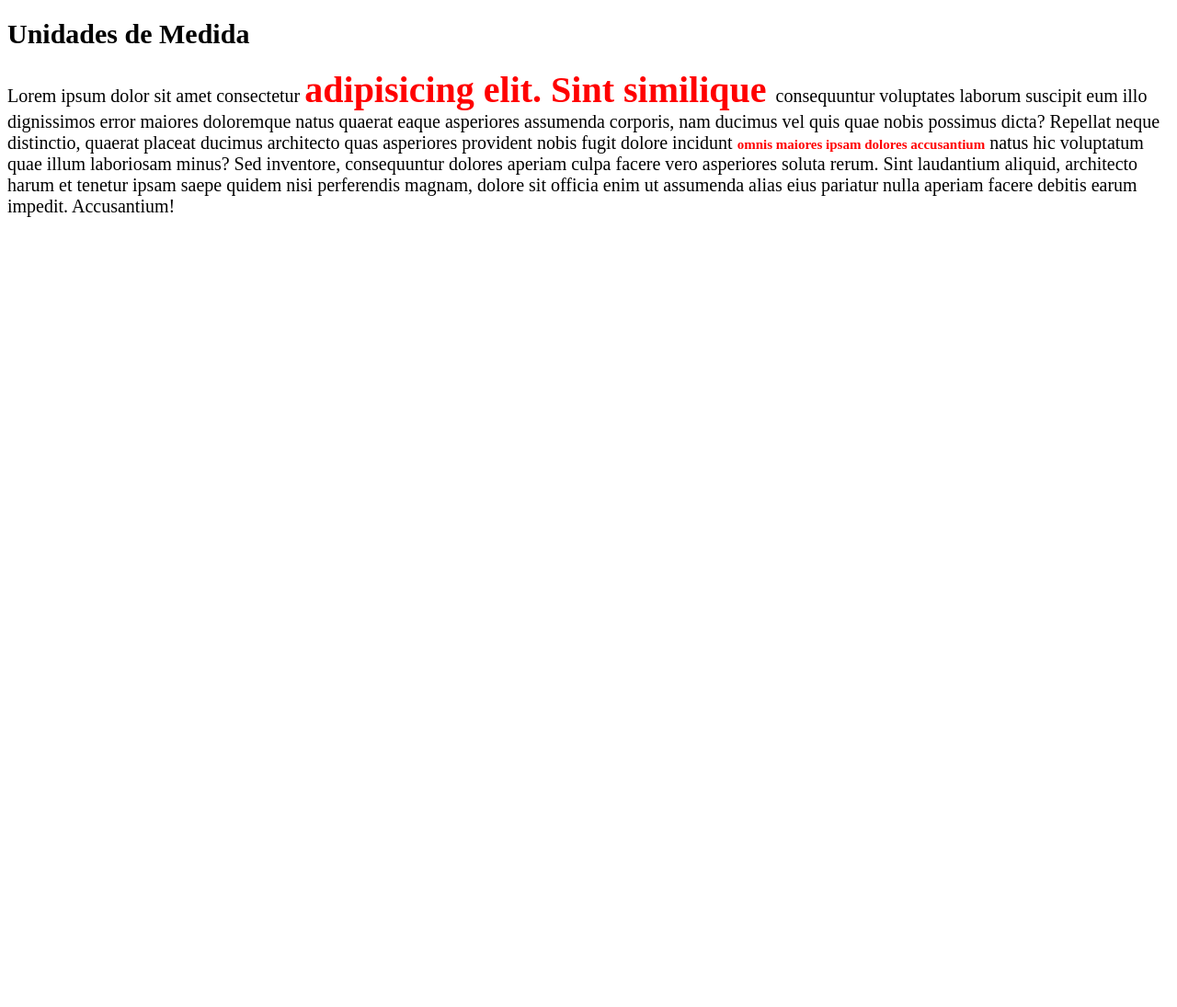
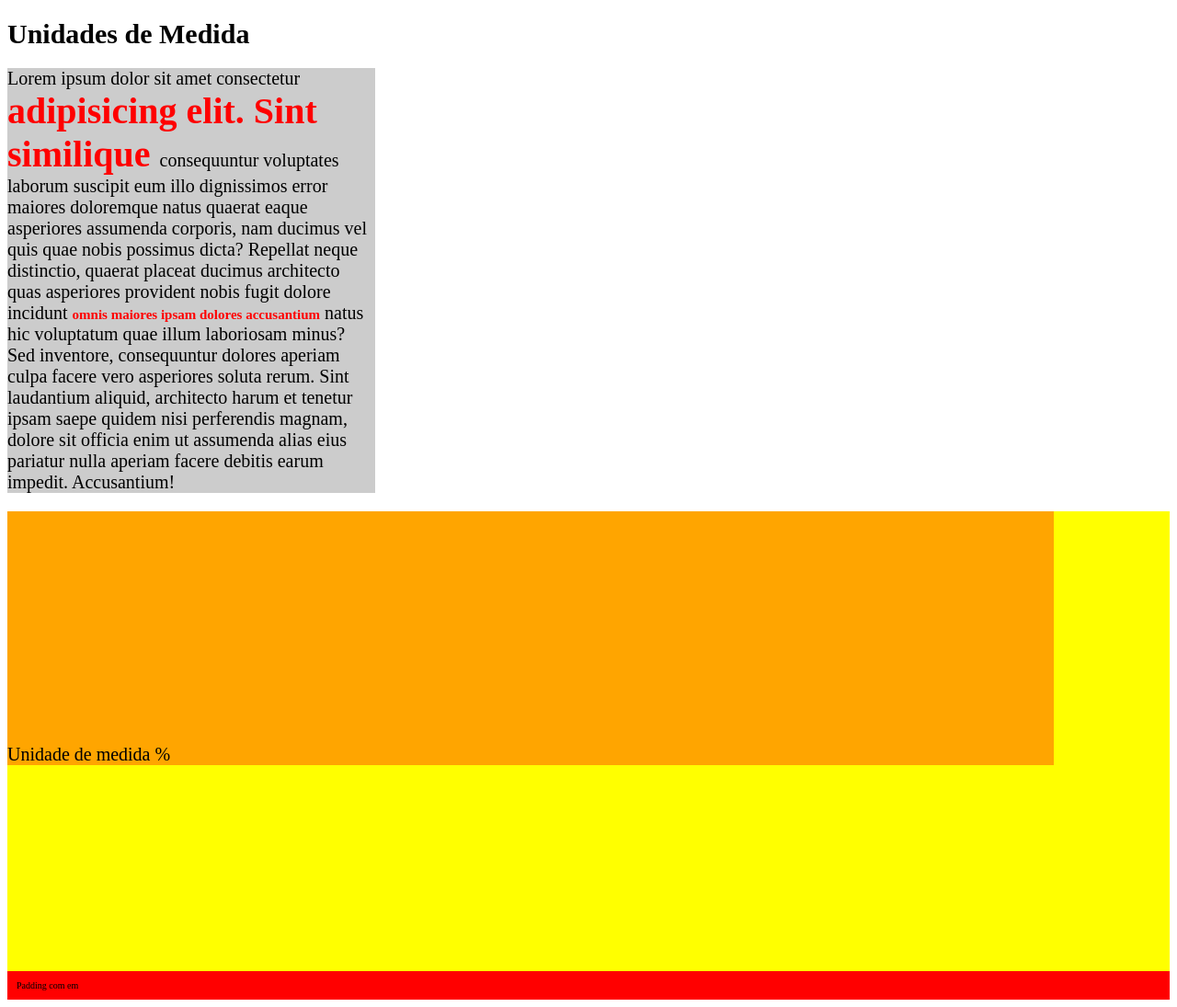
Before and after one commit to ItsJotas/Estudos-FrontEnd, a plain HTML site: page CSSAvançado/unidadeMedida.html in a window 1280 px wide. Shown: the whole page at 92% size. Before the commit the page ends 800 px from the top, so only its background shows below. Drawn offline with Linux system fonts and the light colour scheme.

Commit message:
em fora do font-size

```diff
--- a/CSSAvançado/unidadeMedida.html
+++ b/CSSAvançado/unidadeMedida.html
@@ -27,8 +27,36 @@
         }
 
         p{
+            background-color: #ccc;
+
             font-size: 2em;
             /* 20px */
+
+            width: 20em;
+            /* 400px */
+        }
+
+        .porcentagem{
+            width: 60%px;
+            height: 500px;
+            background-color: yellow;
+        }
+
+        .porcentagem p{
+            background-color: orange;
+            padding-top: 20%;
+            width: 90%;
+        }
+
+        .padding-em{
+            background-color: red;
+        }
+
+        .padding-em p{
+            background-color: transparent;
+            margin: 0;
+            padding: 1em;
+            font-size: 1rem;
         }
     </style>
 </head>
@@ -46,5 +74,14 @@
         saepe quidem nisi perferendis magnam, dolore sit officia enim ut assumenda alias eius pariatur
         nulla aperiam facere debitis earum impedit. Accusantium!
     </p>
+
+    <div class="porcentagem">
+        <p>Unidade de medida %</p>
+    </div>
+
+    <div class="padding-em">
+        <p>Padding com em</p>
+    </div>
+
 </body>
 </html>
```
